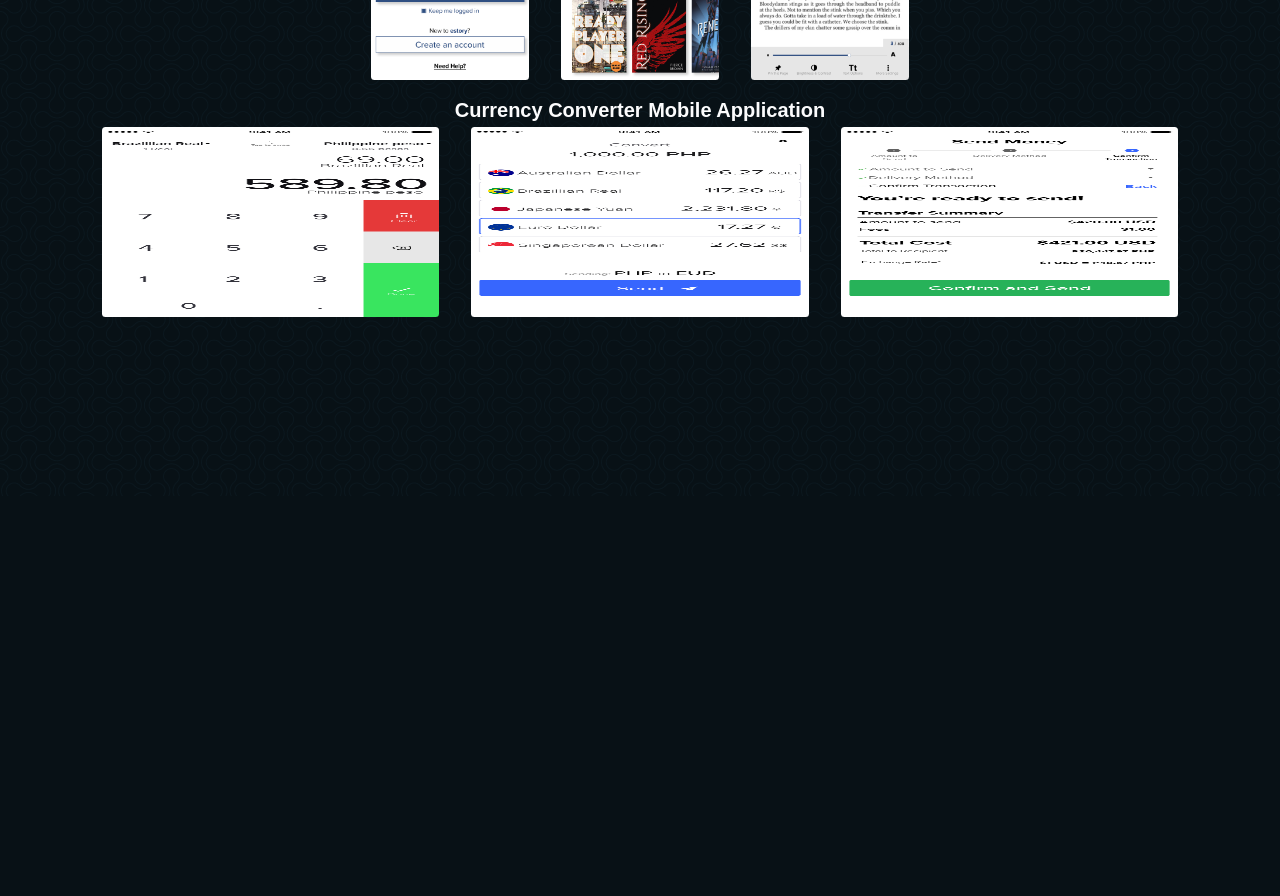
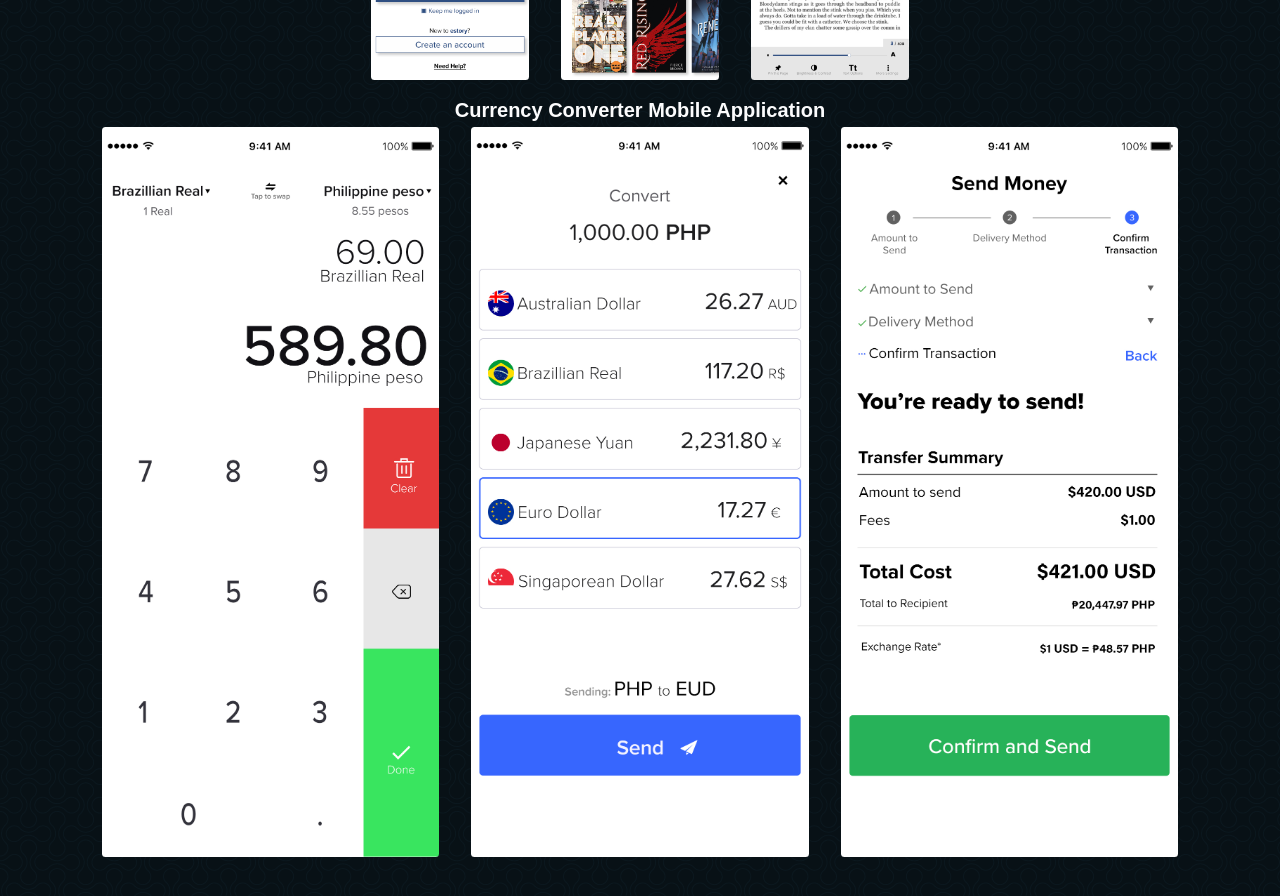
Before and after one commit to jp-ong/my-portfolio, a Next.js app: page / in a window 1280 px wide. Shown: the part 4560-5456 px from the top of the page. Before the commit the page ends 5056 px from the top, so only its background shows below. Built offline with nearby package versions, Linux system fonts and the light colour scheme; a web font is replaced by a local one.

Commit message:
Fixed image size

```diff
--- a/components/ProjectsSection/index.js
+++ b/components/ProjectsSection/index.js
@@ -262,8 +262,8 @@ const CurrencyConverterDesigns = () => (
       >
         <Image
           src={`/images/projects/currencyConverter/currencyCalculator.jpg`}
-          width={1280}
-          height={720}
+          width={384}
+          height={831.6}
           alt="Currency Converter Calculator"
           title="Currency Converter Calculator"
         />
@@ -275,8 +275,8 @@ const CurrencyConverterDesigns = () => (
       >
         <Image
           src={`/images/projects/currencyConverter/currencyList.jpg`}
-          width={1280}
-          height={720}
+          width={384}
+          height={831.6}
           alt="Currency Conversion List"
           title="Currency Conversion List"
         />
@@ -288,8 +288,8 @@ const CurrencyConverterDesigns = () => (
       >
         <Image
           src={`/images/projects/currencyConverter/currencyCheckout.jpg`}
-          width={1280}
-          height={720}
+          width={384}
+          height={831.6}
           alt="Currency Converter Checkout"
           title="Currency Converter Checkout"
         />
```
